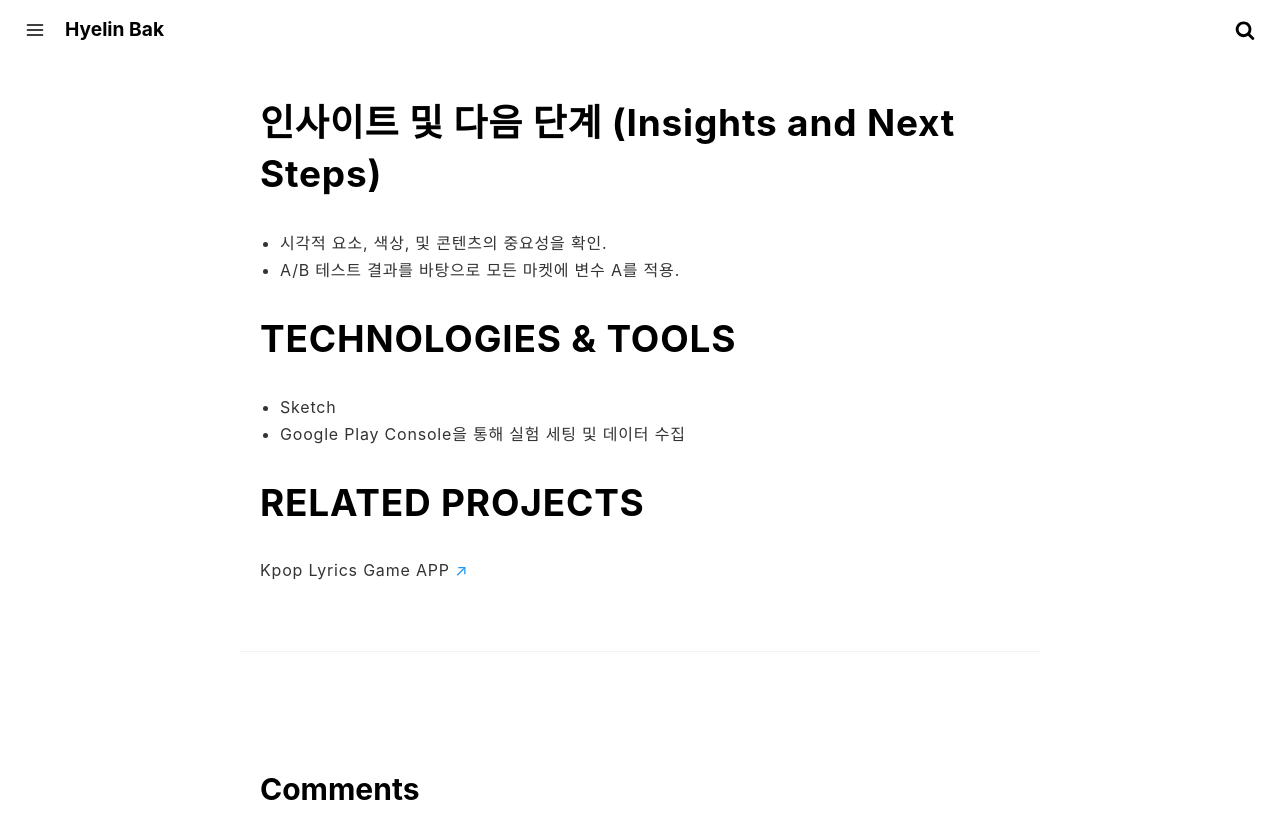
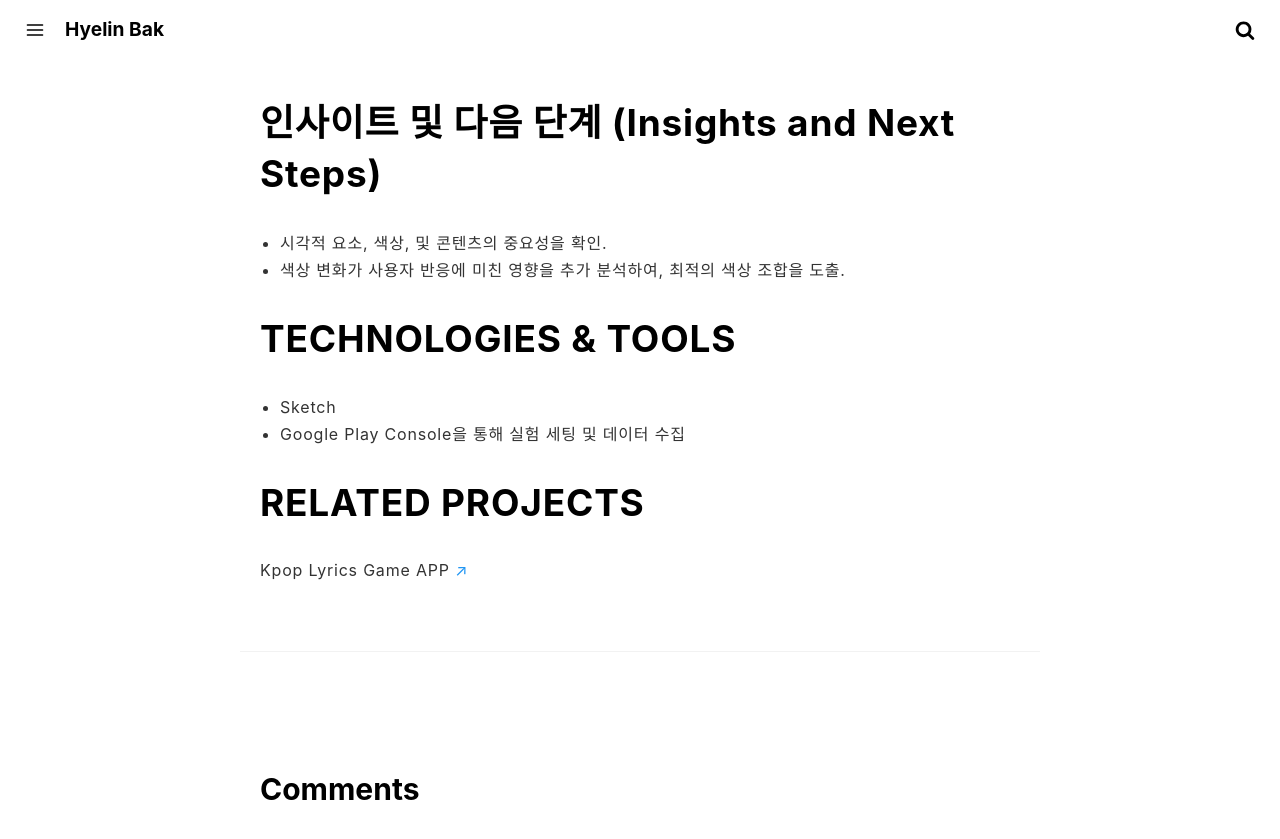
Before and after one commit to crazyjamy/crazyjamy.github.io, a Jekyll site: the page built from _posts/2024-04-02-ab-kpoplyricsgame-240402.md, in a window 1280 px wide and 900 px high, scrolled down 5827 px. Shown: the top 839 px of the window. Built offline with Jekyll 4.4.1, drawn with Linux system fonts in a browser that asks for light colours; comment, search, counter and statistics services are not loaded.

Commit message:
Update 2024-04-02-ab-kpoplyricsgame-240402.md

```diff
--- a/_posts/2024-04-02-ab-kpoplyricsgame-240402.md
+++ b/_posts/2024-04-02-ab-kpoplyricsgame-240402.md
@@ -64,7 +64,7 @@ introduction: Kpop Lyrics Game
 
 ## 인사이트 및 다음 단계 (Insights and Next Steps)
 + 시각적 요소, 색상, 및 콘텐츠의 중요성을 확인.
-+ A/B 테스트 결과를 바탕으로 모든 마켓에 변수 A를 적용.
++ 색상 변화가 사용자 반응에 미친 영향을 추가 분석하여, 최적의 색상 조합을 도출.
 
 ## TECHNOLOGIES & TOOLS
 + Sketch
```
